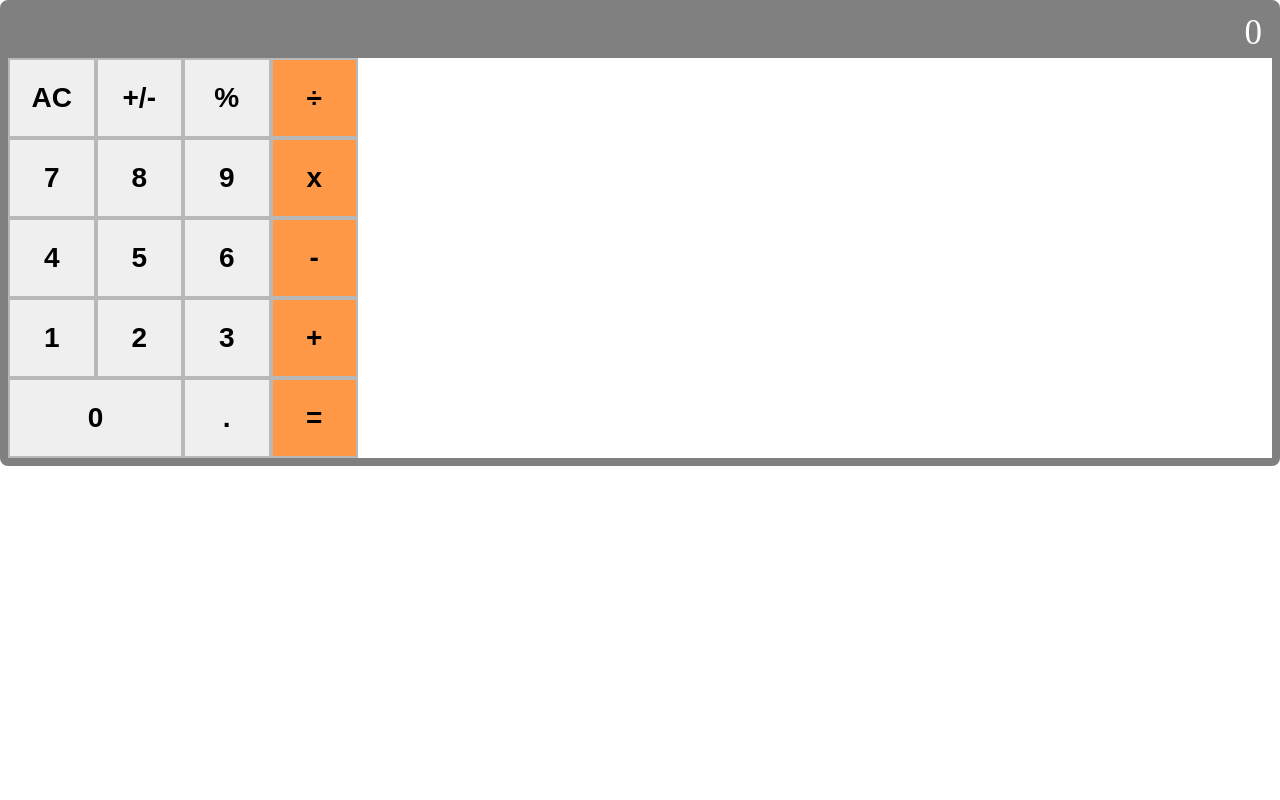
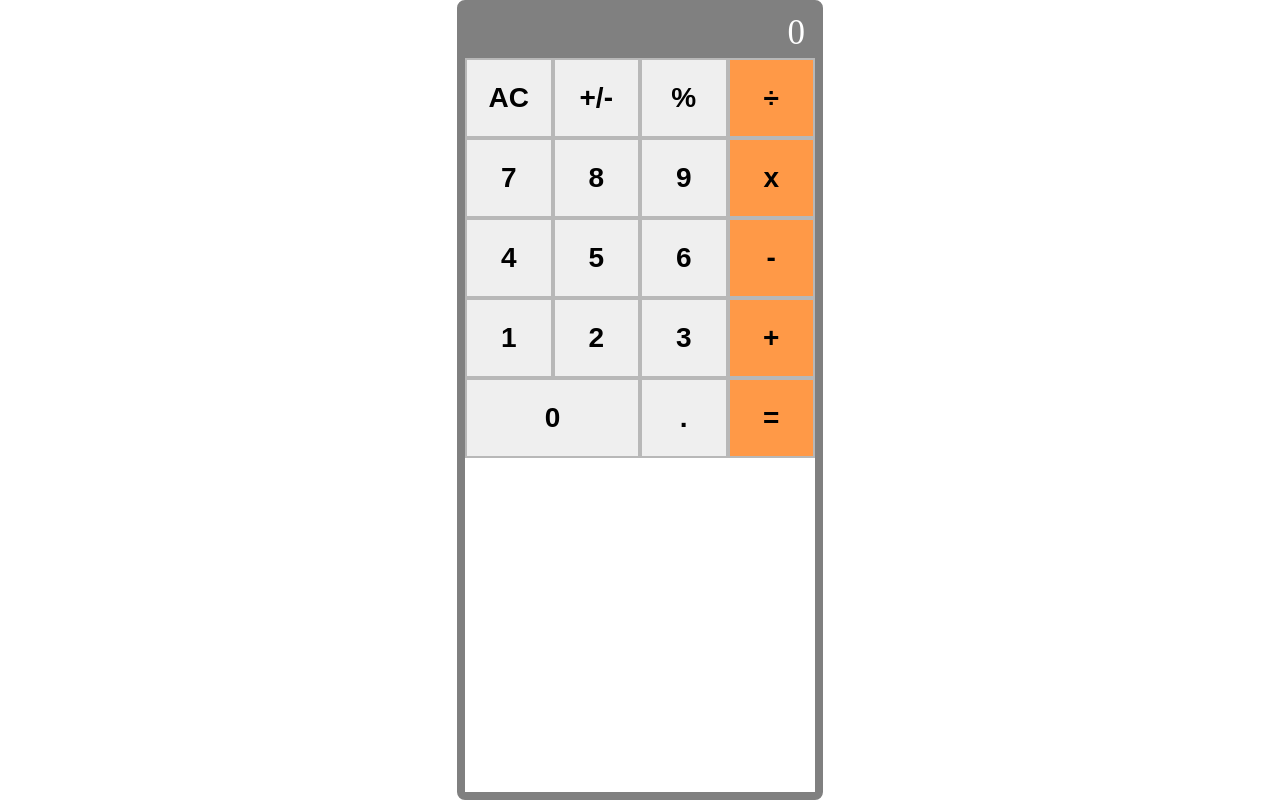
Before and after one commit to AndreaM2429/Math-Magicians, a React (Create React App) app: page / in a window 1280 px wide. Built offline with nearby package versions, Linux system fonts and the light colour scheme.

Commit message:
Adapt style to display the calculator and quote

```diff
--- a/src/index.css
+++ b/src/index.css
@@ -1,3 +1,11 @@
 body {
   margin: 0;
 }
+
+#root {
+  height: 100vh;
+  width: 100vw;
+  display: flex;
+  justify-content: space-around;
+  justify-content: center;
+}
```
